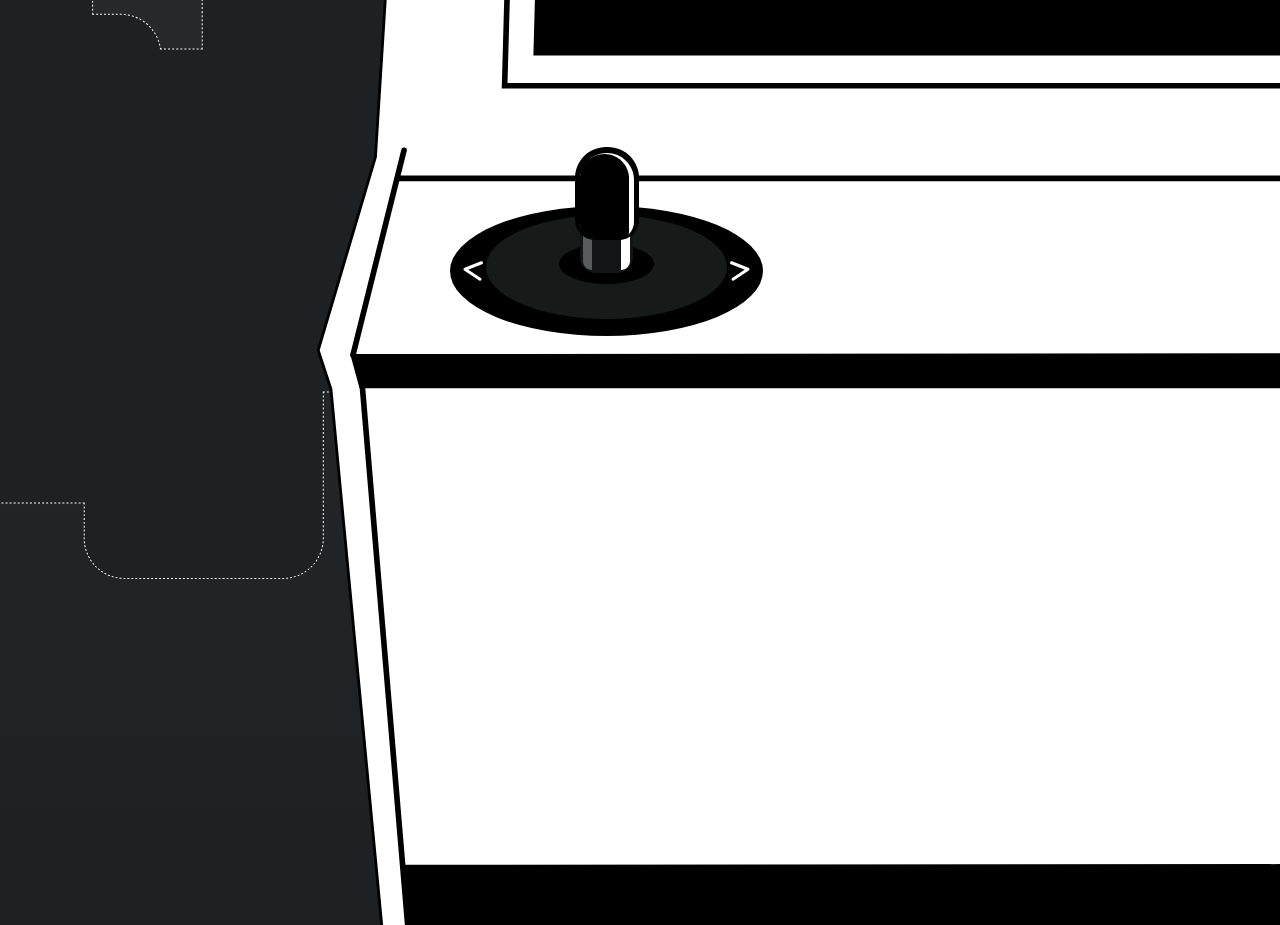
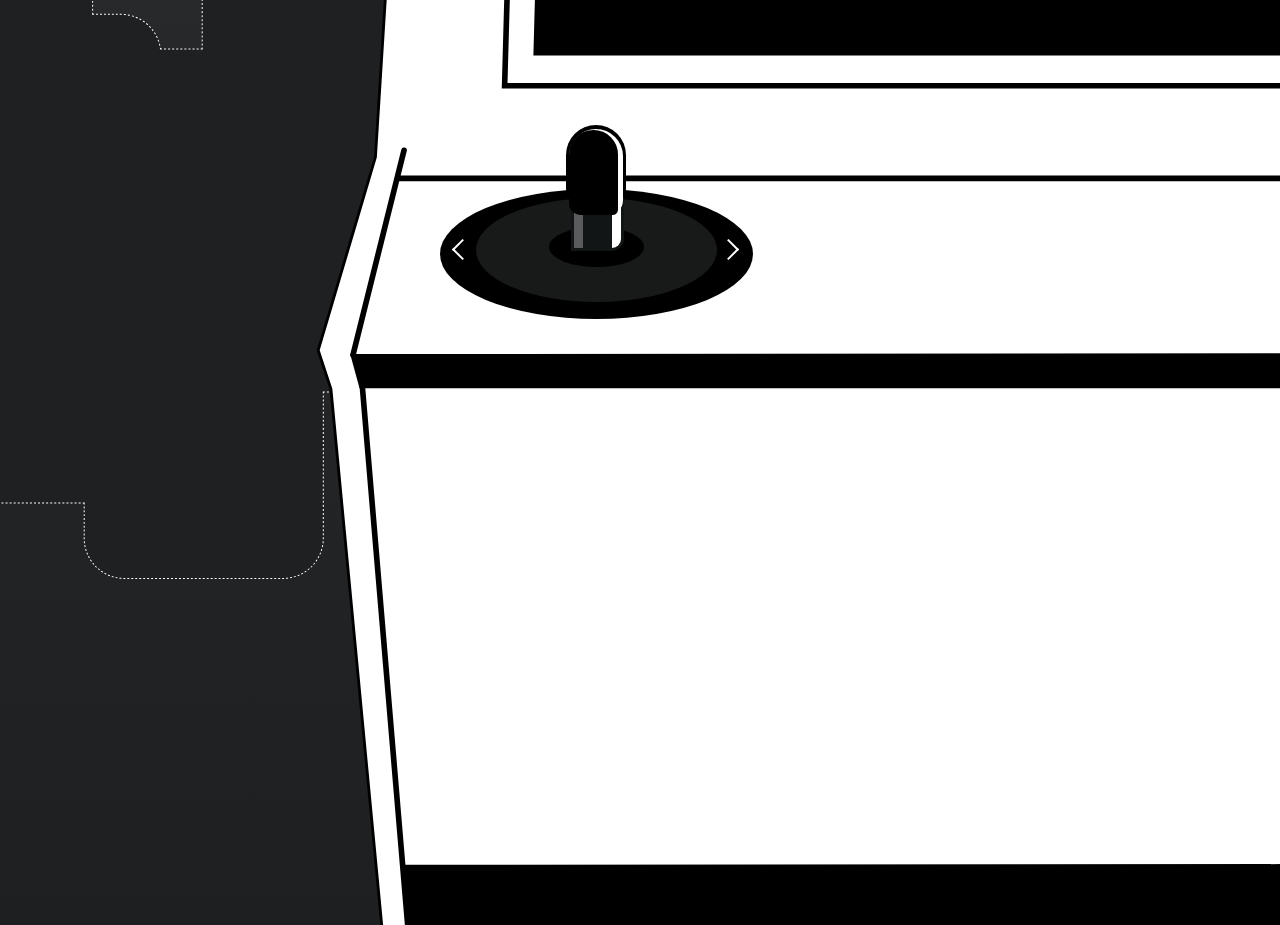
Before and after one commit to Typical-Arcade/main-site, a Next.js app: page / in a window 1280 px wide. Shown: the part 1200-2125 px from the top of the page. Built offline with nearby package versions, Linux system fonts and the light colour scheme.

Commit message:
Made the joystick it's own component

```diff
--- a/components/arcade/index.tsx
+++ b/components/arcade/index.tsx
@@ -42,10 +42,10 @@ export const Arcade = (): JSX.Element => {
         </div>
       </div>
       <div className="absolute left-[33px] top-[1274px] h-[959px] w-[1462px] bg-[url(/assets/arcadeBottom.svg)] bg-center">
-        <div className="relative left-[100px] h-[177px] w-full">
-          <div className="flex flex-row items-center gap-x-[40rem]">
-            <Joystick className="h-fit w-fit" state="idle" />
-            <div className="relative top-5 flex flex-row gap-x-5">
+        <div className="relative left-0 top-7 h-[180px] w-full">
+          <div className="relative bottom-10 left-[6rem] flex h-[180px] w-full flex-row items-center gap-x-[40rem]">
+            <Joystick className="" state="idle" />
+            <div className="relative top-6 flex flex-row gap-x-5">
               <TopButton
                 className="h-[4.9rem] w-[9.4rem]"
                 stateProp="idle"
@@ -59,7 +59,7 @@ export const Arcade = (): JSX.Element => {
             </div>
           </div>
         </div>
-        <div className="relative left-[1030px] top-[100px] w-fit">
+        <div className="relative left-[1060px] top-[100px] w-fit">
           <ConnectButton />
         </div>
       </div>
--- /dev/null
+++ b/components/arcade/joystick/idle.tsx
@@ -0,0 +1,42 @@
+import { JSX } from 'react';
+
+export const IdleJoystick = (): JSX.Element => {
+  return (
+    <div className="flex h-[200px] w-[300px] flex-col content-start items-center">
+      <div className="z-10">
+        <div className="relative h-[64px] w-[60px]">
+          <div className="absolute left-[5px] top-[61px] h-[65px] w-[53px] rounded-[0px_0px_13px_0px] bg-[#121516]">
+            <div className="absolute left-[41px] top-0 h-[62px] w-[9px] rounded-[0px_0px_13px_0px] bg-white" />
+            <div className="absolute left-[3px] top-0 h-[62px] w-[9px] rotate-180 rounded-[0px_0px_13px_0px] bg-white opacity-30" />
+          </div>
+          <div className="absolute left-0 top-0 h-[80px] w-[60px] rounded-[31px_31px_17px_17px] bg-black">
+            <div className="relative left-[3px] top-[4px] h-[86px] w-[54px] rounded-[31px_31px_17px_17px] bg-white">
+              <div className="relative top-px h-[85px] w-[49px] rounded-[31px_31px_7px_15px] bg-black" />
+            </div>
+          </div>
+        </div>
+      </div>
+      <div className="z-0">
+        <div className="h-[130px] w-[313px]">
+          <div className="relative top-0 rounded-[156.5px/65px]">
+            <div className="absolute left-0 top-0 h-[130px] w-[313px] rounded-[156.5px/65px] bg-black">
+              <div className="relative left-[36px] top-[9px] h-[104px] w-[241px] rounded-[120.5px/52px] bg-[#181a19]">
+                <div className="relative left-[73px] top-[29px] h-[40px] w-[95px] rounded-[47.5px/20px] bg-black" />
+              </div>
+            </div>
+            <div className="absolute left-0 top-0 h-[100px] w-[50%]">
+              <div className="relative left-[10%] top-[50%]">
+                <div className="inline-block h-[15px] w-[15px] rotate-[225deg] border-r-2 border-t-2 border-solid border-white"></div>
+              </div>
+            </div>
+            <div className="absolute left-[156px] top-0 h-[100px] w-[50%]">
+              <div className="relative left-[80%] top-[50%]">
+                <div className="inline-block h-[15px] w-[15px] rotate-[45deg] border-r-2 border-t-2 border-solid border-white"></div>
+              </div>
+            </div>
+          </div>
+        </div>
+      </div>
+    </div>
+  );
+};
--- a/components/arcade/joystick/index.tsx
+++ b/components/arcade/joystick/index.tsx
@@ -1,5 +1,6 @@
 import PropTypes from 'prop-types';
 import { JSX } from 'react';
+import { IdleJoystick } from './idle';
 
 interface Props {
   state: 'click-left' | 'click-right' | 'idle';
@@ -9,10 +10,7 @@ interface Props {
 export const Joystick = ({ state, className }: Props): JSX.Element => {
   return (
     <div className={className}>
-      <div className="h-fit w-fit">
-        {['idle'].includes(state) && (
-          <object type="image/svg+xml" data="/assets/joystickIdle.svg" />
-        )}
+      {['idle'].includes(state) && <IdleJoystick />}
       {['click-left'].includes(state) && (
         <object type="image/svg+xml" data="/assets/joystickLeft.svg" />
       )}
@@ -20,7 +18,6 @@ export const Joystick = ({ state, className }: Props): JSX.Element => {
         <object type="image/svg+xml" data="/assets/joystickRight.svg" />
       )}
     </div>
-    </div>
   );
 };
 
```
Also changed, not shown: app/page.tsx (line endings or trailing spaces). Lines whose indentation alone changed are shown as unchanged.
